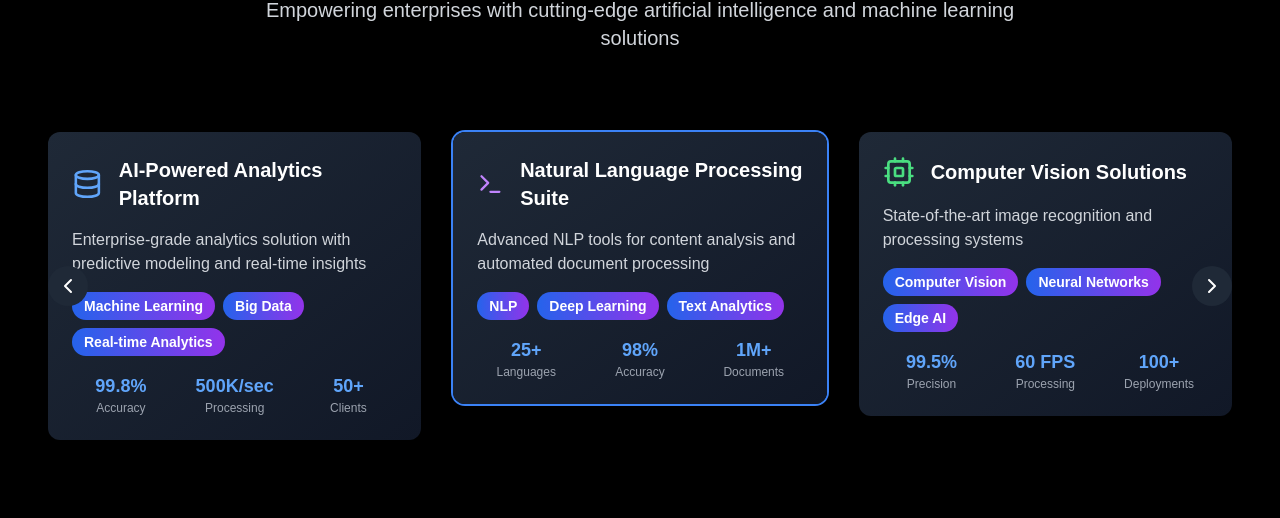
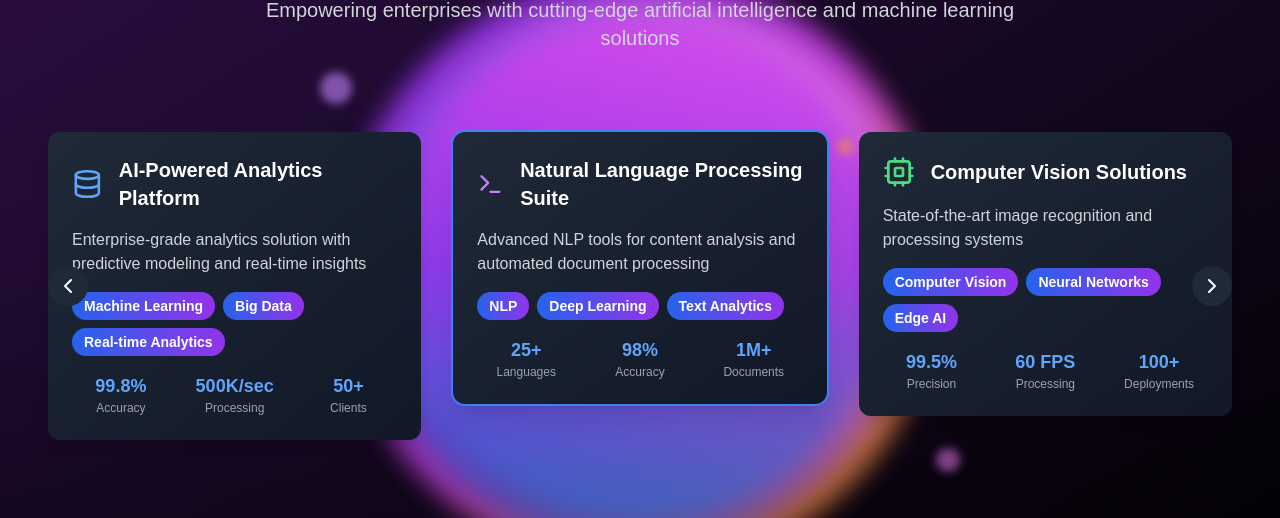
Before and after one commit to JessiP23/software, a Next.js app: page / in a window 1280 px wide. Shown: the part 128-646 px from the top of the page. Built offline with nearby package versions, Linux system fonts and the light colour scheme.

Commit message:
new background

```diff
--- /dev/null
+++ b/app/components/Background.js
@@ -0,0 +1,111 @@
+import React from 'react';
+import { useState, useEffect } from 'react';
+
+const FuchsiaBackground = () => {
+  const [mousePosition, setMousePosition] = useState({ x: 0, y: 0 });
+
+  useEffect(() => {
+    const handleMouseMove = (e) => {
+      setMousePosition({
+        x: (e.clientX / window.innerWidth) * 20,
+        y: (e.clientY / window.innerHeight) * 20
+      });
+    };
+
+    window.addEventListener('mousemove', handleMouseMove);
+    return () => window.removeEventListener('mousemove', handleMouseMove);
+  }, []);
+
+  return (
+    <div className="fixed inset-0 overflow-hidden bg-black">
+      {/* Background base */}
+      <div className="absolute inset-0 bg-gradient-to-br from-purple-900 to-black opacity-50" />
+
+      {/* Animated rings */}
+      <div
+        className="absolute inset-0"
+        style={{
+          transform: `translate(${mousePosition.x}px, ${mousePosition.y}px)`
+        }}
+      >
+        {/* Main ring */}
+        <div className="absolute top-1/2 left-1/2 w-[600px] h-[600px] -translate-x-1/2 -translate-y-1/2">
+          <div className="absolute inset-0 animate-spin-slow">
+            <div className="absolute inset-0 rounded-full bg-gradient-to-r from-purple-600 via-fuchsia-500 to-orange-400 blur-md opacity-80"
+                 style={{ transform: 'rotate(45deg)' }} />
+          </div>
+        </div>
+
+        {/* Secondary ring */}
+        <div className="absolute top-1/2 left-1/2 w-[550px] h-[550px] -translate-x-1/2 -translate-y-1/2">
+          <div className="absolute inset-0 animate-spin-reverse-slow">
+            <div className="absolute inset-0 rounded-full bg-gradient-to-r from-blue-600 via-purple-500 to-fuchsia-400 blur-md opacity-60"
+                 style={{ transform: 'rotate(-45deg)' }} />
+          </div>
+        </div>
+
+        {/* Inner ring */}
+        <div className="absolute top-1/2 left-1/2 w-[500px] h-[500px] -translate-x-1/2 -translate-y-1/2">
+          <div className="absolute inset-0 animate-spin-slower">
+            <div className="absolute inset-0 rounded-full bg-gradient-to-r from-fuchsia-500 via-purple-600 to-blue-500 blur-md opacity-70"
+                 style={{ transform: 'rotate(90deg)' }} />
+          </div>
+        </div>
+
+        {/* Floating orbs */}
+        <div className="absolute top-1/4 left-1/4 w-8 h-8 rounded-full bg-purple-400 blur-sm animate-float opacity-60" />
+        <div className="absolute bottom-1/4 right-1/4 w-6 h-6 rounded-full bg-fuchsia-400 blur-sm animate-float-delay opacity-60" />
+        <div className="absolute top-1/3 right-1/3 w-4 h-4 rounded-full bg-orange-400 blur-sm animate-float-slow opacity-60" />
+      </div>
+
+      {/* Overlay gradient */}
+      <div className="absolute inset-0 bg-gradient-to-b from-transparent via-transparent to-black opacity-30" />
+
+      {/* Noise texture overlay */}
+      <div className="absolute inset-0 opacity-[0.15] mix-blend-soft-light">
+        <div className="absolute inset-0 bg-texture animate-grain" />
+      </div>
+    </div>
+  );
+};
+
+// Add these styles to your tailwind.config.js
+const styles = {
+  theme: {
+    extend: {
+      animation: {
+        'spin-slow': 'spin 20s linear infinite',
+        'spin-slower': 'spin 30s linear infinite',
+        'spin-reverse-slow': 'spin-reverse 25s linear infinite',
+        'float': 'float 8s ease-in-out infinite',
+        'float-delay': 'float 8s ease-in-out infinite 2s',
+        'float-slow': 'float 10s ease-in-out infinite',
+        'grain': 'grain 8s steps(10) infinite',
+      },
+      keyframes: {
+        'spin-reverse': {
+          '0%': { transform: 'rotate(360deg)' },
+          '100%': { transform: 'rotate(0deg)' },
+        },
+        'float': {
+          '0%, 100%': { transform: 'translateY(0)' },
+          '50%': { transform: 'translateY(-20px)' },
+        },
+        'grain': {
+          '0%, 100%': { transform: 'translate(0, 0)' },
+          '10%': { transform: 'translate(-5%, -10%)' },
+          '20%': { transform: 'translate(-15%, 5%)' },
+          '30%': { transform: 'translate(7%, -25%)' },
+          '40%': { transform: 'translate(-5%, 25%)' },
+          '50%': { transform: 'translate(-15%, 10%)' },
+          '60%': { transform: 'translate(15%, 0%)' },
+          '70%': { transform: 'translate(0%, 15%)' },
+          '80%': { transform: 'translate(3%, 35%)' },
+          '90%': { transform: 'translate(-10%, 10%)' },
+        }
+      },
+    },
+  },
+};
+
+export default FuchsiaBackground;
--- a/app/page.js
+++ b/app/page.js
@@ -4,6 +4,7 @@ import React, { useState, useEffect, useRef } from 'react'
 import { motion, AnimatePresence, useScroll, useTransform } from 'framer-motion'
 import Image from 'next/image'
 import { ChevronLeft, ChevronRight, ExternalLink, Github, Terminal, Database, Cloud, Cpu } from 'lucide-react'
+import FuchsiaBackground from './components/Background'
 
 const Icon = ({ name, color }) => {
   const icons = {
@@ -138,6 +139,7 @@ const ParallaxBackground = () => {
   )
 }
 
+
 export default function AdvancedAIProjectsShowcase() {
   const [currentProject, setCurrentProject] = useState(0)
   const [isHovering, setIsHovering] = useState(false)
@@ -221,7 +223,7 @@ export default function AdvancedAIProjectsShowcase() {
 
   return (
     <div className="relative min-h-screen bg-black text-white overflow-hidden">
-      <ParallaxBackground />
+      <FuchsiaBackground />
       <div className="relative z-10 py-12 px-4 sm:px-6 lg:px-8">
         <div className="max-w-7xl mx-auto">
           <motion.div
--- a/package.json
+++ b/package.json
@@ -9,7 +9,10 @@
     "lint": "next lint"
   },
   "dependencies": {
+    "@react-three/drei": "^9.115.0",
+    "@react-three/fiber": "^8.17.10",
     "framer-motion": "^11.11.11",
+    "leva": "^0.9.35",
     "lucide-react": "^0.454.0",
     "next": "15.0.2",
     "react": "^18.2.0",
```
Also changed, not shown: 1 other file (tests, documents, lock files or other folders).
